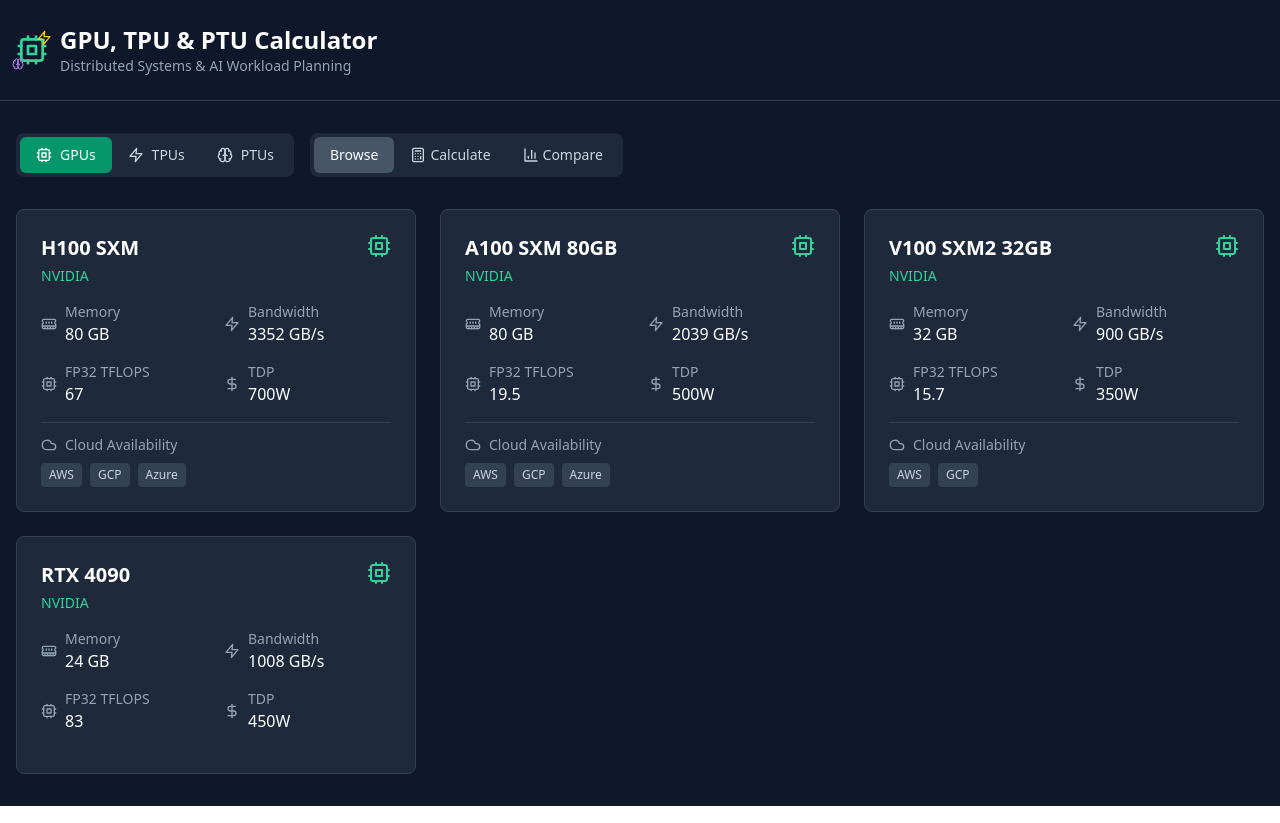
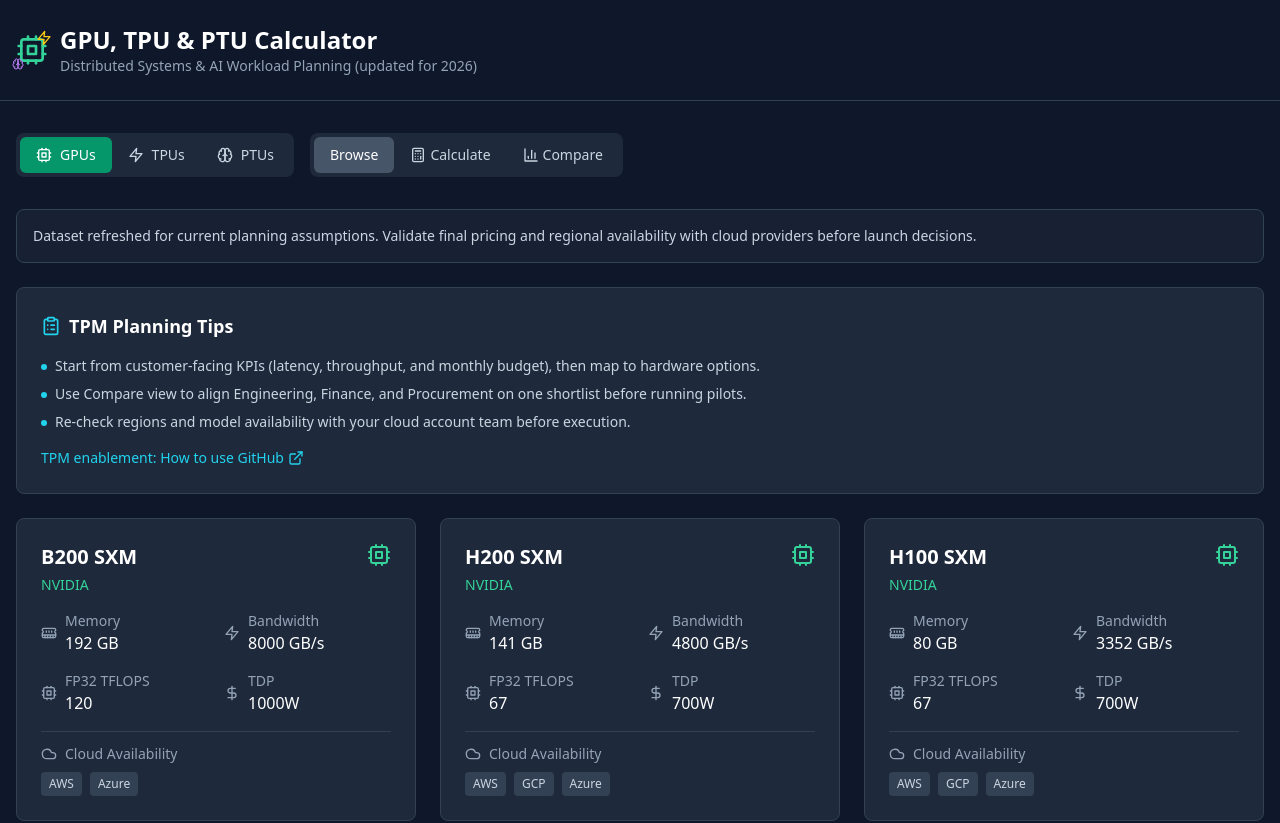
Before and after one commit to cbremer/GPU-calculator, a React (Vite) app: page / in a window 1280 px wide. Shown: the top 823 px of the page. Built offline with nearby package versions, Linux system fonts and the light colour scheme.

Commit message:
feat: refresh hardware data and add TPM planning guidance
Co-authored-by: cbremer <4009517+cbremer@users.noreply.github.com>

```diff
--- a/src/App.tsx
+++ b/src/App.tsx
@@ -4,6 +4,7 @@ import HardwareCard from './components/HardwareCard';
 import PTUCard from './components/PTUCard';
 import Calculator from './components/Calculator';
 import ComparisonTable from './components/ComparisonTable';
+import TPMTips from './components/TPMTips';
 import { gpuDatabase, tpuDatabase, ptuDatabase } from './data/hardware';
 import { GPUSpec, TPUSpec, PTUSpec } from './types/hardware';
 import { Cpu, Zap, BarChart3, Calculator as CalcIcon, Brain } from 'lucide-react';
@@ -132,7 +133,15 @@ function App() {
         </div>
 
         {/* Content */}
+        <div className="mb-6">
+          <div className="bg-slate-800/60 border border-slate-700 rounded-lg p-4 text-sm text-slate-300">
+            Dataset refreshed for current planning assumptions. Validate final pricing and regional availability with cloud providers before launch decisions.
+          </div>
+        </div>
+
         {viewMode === 'browse' && (
+          <div className="space-y-6">
+            <TPMTips />
             <div className="grid grid-cols-1 md:grid-cols-2 lg:grid-cols-3 gap-6">
               {currentDatabase.map((hardware) => (
                 activeTab === 'ptu' ? (
@@ -153,6 +162,7 @@ function App() {
                 )
               ))}
             </div>
+          </div>
         )}
 
         {viewMode === 'calculate' && (
--- a/src/components/Header.tsx
+++ b/src/components/Header.tsx
@@ -13,7 +13,7 @@ const Header: React.FC = () => {
           </div>
           <div>
             <h1 className="text-2xl font-bold text-white">GPU, TPU & PTU Calculator</h1>
-            <p className="text-slate-400 text-sm">Distributed Systems & AI Workload Planning</p>
+            <p className="text-slate-400 text-sm">Distributed Systems & AI Workload Planning (updated for 2026)</p>
           </div>
         </div>
       </div>
--- a/src/components/PTUCard.tsx
+++ b/src/components/PTUCard.tsx
@@ -20,6 +20,9 @@ const PTUCard: React.FC<PTUCardProps> = ({ ptu, onSelect, isSelected }) => {
     switch (modelType) {
       case 'GPT-4o': return 'text-purple-400';
       case 'GPT-4o-mini': return 'text-blue-400';
+      case 'GPT-4.1': return 'text-cyan-400';
+      case 'GPT-4.1-mini': return 'text-emerald-400';
+      case 'o3-mini': return 'text-orange-400';
       case 'GPT-4-Turbo': return 'text-emerald-400';
       case 'GPT-4': return 'text-yellow-400';
       case 'GPT-3.5-Turbo': return 'text-cyan-400';
--- /dev/null
+++ b/src/components/TPMTips.tsx
@@ -0,0 +1,38 @@
+import React from 'react';
+import { ClipboardList, ExternalLink } from 'lucide-react';
+
+const TPMTips: React.FC = () => {
+  return (
+    <div className="bg-slate-800 rounded-lg p-6 border border-slate-700">
+      <h3 className="text-lg font-semibold text-white mb-4 flex items-center">
+        <ClipboardList className="h-5 w-5 mr-2 text-cyan-400" />
+        TPM Planning Tips
+      </h3>
+      <ul className="space-y-2 text-sm text-slate-300">
+        <li className="flex items-start">
+          <span className="w-1.5 h-1.5 bg-cyan-400 rounded-full mt-2 mr-2 flex-shrink-0"></span>
+          Start from customer-facing KPIs (latency, throughput, and monthly budget), then map to hardware options.
+        </li>
+        <li className="flex items-start">
+          <span className="w-1.5 h-1.5 bg-cyan-400 rounded-full mt-2 mr-2 flex-shrink-0"></span>
+          Use Compare view to align Engineering, Finance, and Procurement on one shortlist before running pilots.
+        </li>
+        <li className="flex items-start">
+          <span className="w-1.5 h-1.5 bg-cyan-400 rounded-full mt-2 mr-2 flex-shrink-0"></span>
+          Re-check regions and model availability with your cloud account team before execution.
+        </li>
+      </ul>
+      <a
+        href="https://github.com/cbremer/how-to-use-github"
+        target="_blank"
+        rel="noreferrer"
+        className="inline-flex items-center mt-4 text-sm text-cyan-400 hover:text-cyan-300 transition-colors"
+      >
+        TPM enablement: How to use GitHub
+        <ExternalLink className="h-4 w-4 ml-1" />
+      </a>
+    </div>
+  );
+};
+
+export default TPMTips;
--- a/src/data/hardware.ts
+++ b/src/data/hardware.ts
@@ -1,6 +1,45 @@
 import { GPUSpec, TPUSpec, PTUSpec } from '../types/hardware';
 
 export const gpuDatabase: GPUSpec[] = [
+  {
+    id: 'b200',
+    name: 'B200 SXM',
+    manufacturer: 'NVIDIA',
+    memory: 192,
+    memoryBandwidth: 8000,
+    computeUnits: 208,
+    baseClock: 1200,
+    boostClock: 1800,
+    tdp: 1000,
+    fp32Performance: 120,
+    fp16Performance: 4500,
+    int8Performance: 9000,
+    price: 45000,
+    cloudProviders: [
+      { name: 'AWS', instanceType: 'p6-b200', pricePerHour: 120.00, availability: ['us-east-1'] },
+      { name: 'Azure', instanceType: 'ND GB200 v6', pricePerHour: 115.00, availability: ['East US 2'] }
+    ]
+  },
+  {
+    id: 'h200',
+    name: 'H200 SXM',
+    manufacturer: 'NVIDIA',
+    memory: 141,
+    memoryBandwidth: 4800,
+    computeUnits: 132,
+    baseClock: 1400,
+    boostClock: 1830,
+    tdp: 700,
+    fp32Performance: 67,
+    fp16Performance: 3958,
+    int8Performance: 7916,
+    price: 35000,
+    cloudProviders: [
+      { name: 'AWS', instanceType: 'p5e.48xlarge', pricePerHour: 109.00, availability: ['us-east-1', 'us-west-2'] },
+      { name: 'GCP', instanceType: 'a3-ultragpu-8g', pricePerHour: 44.80, availability: ['us-central1'] },
+      { name: 'Azure', instanceType: 'ND H200 v5', pricePerHour: 49.60, availability: ['East US 2'] }
+    ]
+  },
   {
     id: 'h100',
     name: 'H100 SXM',
@@ -42,21 +81,22 @@ export const gpuDatabase: GPUSpec[] = [
     ]
   },
   {
-    id: 'v100',
-    name: 'V100 SXM2 32GB',
+    id: 'l40s',
+    name: 'L40S',
     manufacturer: 'NVIDIA',
-    memory: 32,
-    memoryBandwidth: 900,
-    computeUnits: 84,
-    baseClock: 1530,
-    boostClock: 1890,
+    memory: 48,
+    memoryBandwidth: 864,
+    computeUnits: 142,
+    baseClock: 1980,
+    boostClock: 2520,
     tdp: 350,
-    fp32Performance: 15.7,
-    fp16Performance: 125,
-    price: 8000,
+    fp32Performance: 91.6,
+    fp16Performance: 183,
+    int8Performance: 733,
+    price: 9000,
     cloudProviders: [
-      { name: 'AWS', instanceType: 'p3.16xlarge', pricePerHour: 24.48, availability: ['us-east-1', 'us-west-2'] },
-      { name: 'GCP', instanceType: 'n1-standard-96-v100x8', pricePerHour: 18.48, availability: ['us-central1', 'europe-west1'] }
+      { name: 'AWS', instanceType: 'g6.48xlarge', pricePerHour: 18.24, availability: ['us-east-1', 'us-west-2'] },
+      { name: 'Azure', instanceType: 'NVadsA10_v5', pricePerHour: 16.20, availability: ['East US', 'West Europe'] }
     ]
   },
   {
@@ -77,6 +117,38 @@ export const gpuDatabase: GPUSpec[] = [
 ];
 
 export const tpuDatabase: TPUSpec[] = [
+  {
+    id: 'tpu-v6e',
+    name: 'TPU Trillium (v6e)',
+    generation: 'v6e',
+    memory: 32,
+    memoryBandwidth: 1600,
+    matrixUnits: 2,
+    fp32Performance: 360,
+    bf16Performance: 720,
+    int8Performance: 1440,
+    interconnectBandwidth: 400,
+    price: 3.20,
+    cloudProviders: [
+      { name: 'GCP', instanceType: 'ct6e-standard-4t', pricePerHour: 12.80, availability: ['us-central1'] }
+    ]
+  },
+  {
+    id: 'tpu-v5p',
+    name: 'TPU v5p',
+    generation: 'v5p',
+    memory: 95,
+    memoryBandwidth: 2765,
+    matrixUnits: 2,
+    fp32Performance: 459,
+    bf16Performance: 918,
+    int8Performance: 1836,
+    interconnectBandwidth: 450,
+    price: 4.20,
+    cloudProviders: [
+      { name: 'GCP', instanceType: 'ct5p-hightpu-4t', pricePerHour: 16.80, availability: ['us-central1', 'europe-west4'] }
+    ]
+  },
   {
     id: 'tpu-v5e',
     name: 'TPU v5e',
@@ -108,26 +180,49 @@ export const tpuDatabase: TPUSpec[] = [
     cloudProviders: [
       { name: 'GCP', instanceType: 'ct4p-hightpu-4t', pricePerHour: 9.60, availability: ['us-central1', 'europe-west4'] }
     ]
-  },
-  {
-    id: 'tpu-v3',
-    name: 'TPU v3',
-    generation: 'v3',
-    memory: 16,
-    memoryBandwidth: 900,
-    matrixUnits: 2,
-    fp32Performance: 123,
-    bf16Performance: 420,
-    int8Performance: 840,
-    interconnectBandwidth: 100,
-    price: 1.35,
-    cloudProviders: [
-      { name: 'GCP', instanceType: 'v3-8', pricePerHour: 2.40, availability: ['us-central1', 'europe-west1'] }
-    ]
   }
 ];
 
 export const ptuDatabase: PTUSpec[] = [
+  {
+    id: 'gpt-4.1',
+    name: 'GPT-4.1',
+    modelType: 'GPT-4.1',
+    version: '2025-01',
+    contextLength: 128000,
+    ptuCapacity: 100,
+    tokensPerMinute: 55000,
+    maxTokensPerRequest: 32768,
+    pricePerPTUPerHour: 19.50,
+    regions: ['East US 2', 'West Europe', 'Sweden Central'],
+    features: ['Function Calling', 'JSON Mode', 'Structured Outputs', 'Vision']
+  },
+  {
+    id: 'gpt-4.1-mini',
+    name: 'GPT-4.1 Mini',
+    modelType: 'GPT-4.1-mini',
+    version: '2025-01',
+    contextLength: 128000,
+    ptuCapacity: 100,
+    tokensPerMinute: 240000,
+    maxTokensPerRequest: 32768,
+    pricePerPTUPerHour: 6.20,
+    regions: ['East US 2', 'West US 3', 'West Europe', 'UK South', 'Sweden Central'],
+    features: ['Function Calling', 'JSON Mode', 'Structured Outputs', 'Vision']
+  },
+  {
+    id: 'o3-mini',
+    name: 'o3-mini',
+    modelType: 'o3-mini',
+    version: '2025-01',
+    contextLength: 200000,
+    ptuCapacity: 100,
+    tokensPerMinute: 90000,
+    maxTokensPerRequest: 65536,
+    pricePerPTUPerHour: 12.00,
+    regions: ['East US 2', 'West Europe', 'UK South'],
+    features: ['Reasoning', 'Function Calling', 'JSON Mode']
+  },
   {
     id: 'gpt-4o',
     name: 'GPT-4o',
@@ -166,31 +261,5 @@ export const ptuDatabase: PTUSpec[] = [
     pricePerPTUPerHour: 36.00,
     regions: ['East US', 'West US', 'West Europe', 'UK South'],
     features: ['Vision', 'Function Calling', 'JSON Mode']
-  },
-  {
-    id: 'gpt-4',
-    name: 'GPT-4',
-    modelType: 'GPT-4',
-    version: '0613',
-    contextLength: 8192,
-    ptuCapacity: 100,
-    tokensPerMinute: 10000,
-    maxTokensPerRequest: 8192,
-    pricePerPTUPerHour: 45.00,
-    regions: ['East US', 'West Europe'],
-    features: ['Function Calling']
-  },
-  {
-    id: 'gpt-35-turbo',
-    name: 'GPT-3.5 Turbo',
-    modelType: 'GPT-3.5-Turbo',
-    version: '0125',
-    contextLength: 16385,
-    ptuCapacity: 100,
-    tokensPerMinute: 120000,
-    maxTokensPerRequest: 4096,
-    pricePerPTUPerHour: 5.00,
-    regions: ['East US', 'West US 2', 'West Europe', 'UK South', 'Australia East', 'Canada East'],
-    features: ['Function Calling', 'JSON Mode']
   }
 ];
--- a/src/types/hardware.ts
+++ b/src/types/hardware.ts
@@ -33,7 +33,7 @@ export interface TPUSpec {
 export interface PTUSpec {
   id: string;
   name: string;
-  modelType: 'GPT-3.5-Turbo' | 'GPT-4' | 'GPT-4-Turbo' | 'GPT-4o' | 'GPT-4o-mini';
+  modelType: 'GPT-3.5-Turbo' | 'GPT-4' | 'GPT-4-Turbo' | 'GPT-4o' | 'GPT-4o-mini' | 'GPT-4.1' | 'GPT-4.1-mini' | 'o3-mini';
   version: string;
   contextLength: number; // tokens
   ptuCapacity: number; // PTUs
```
Lines whose indentation alone changed are shown as unchanged.
